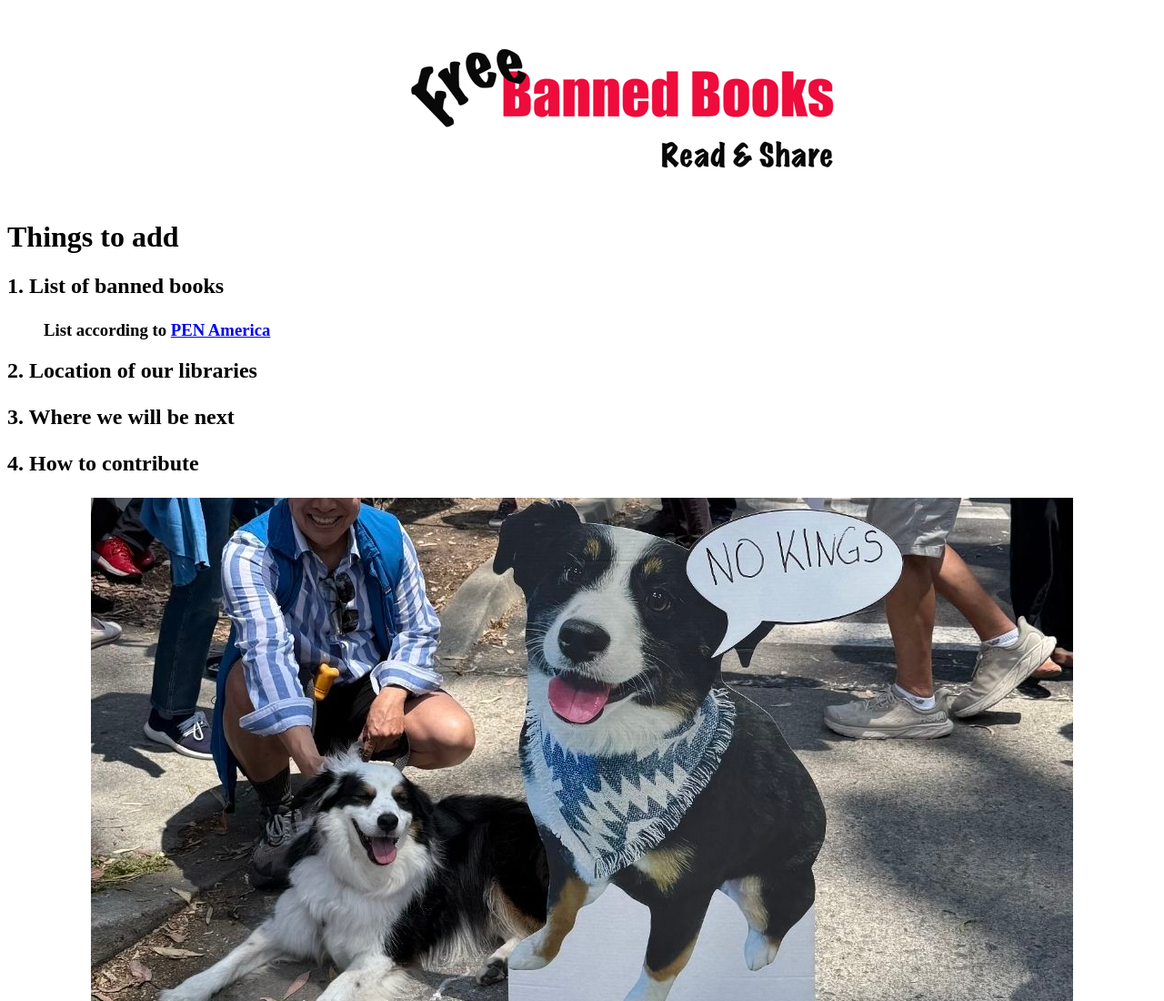
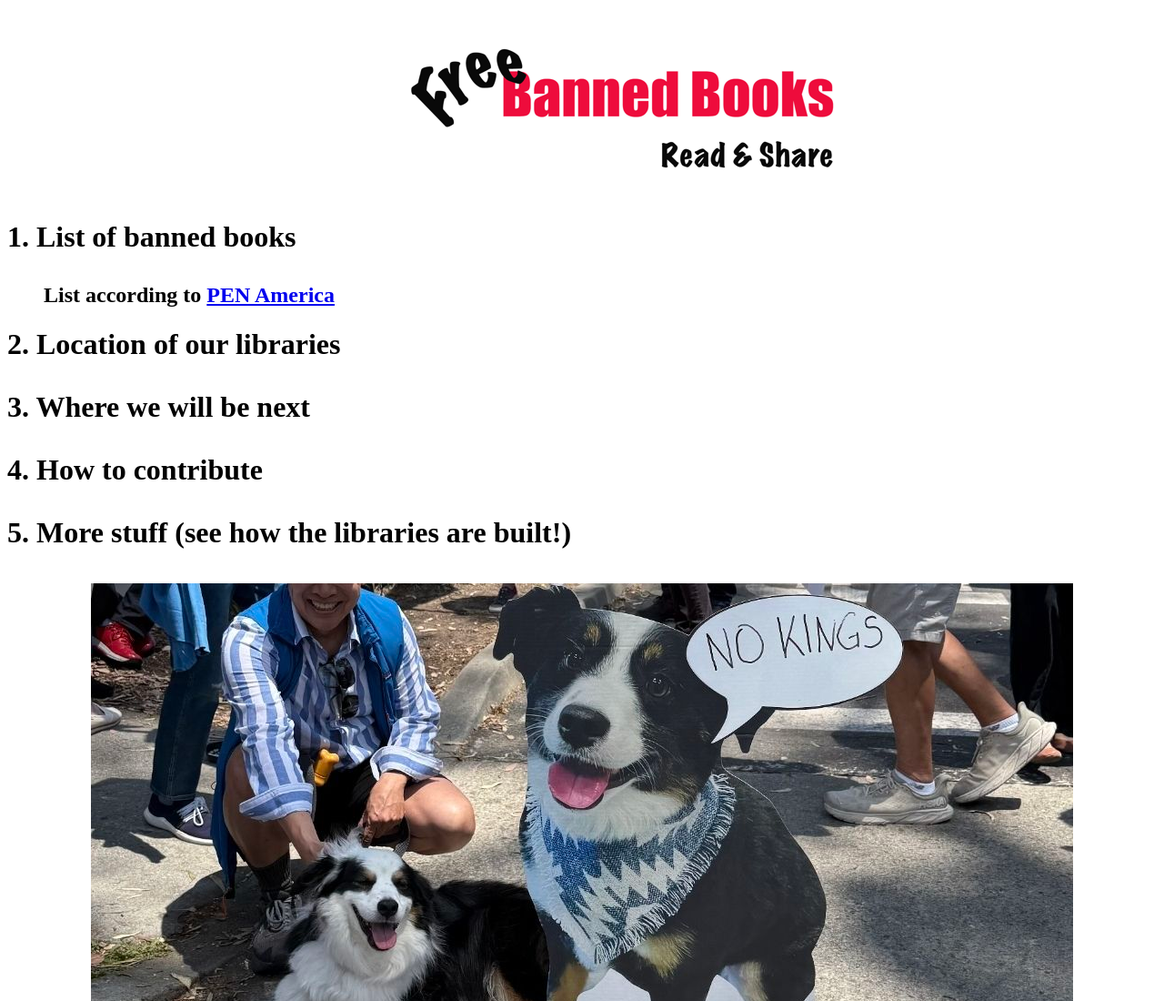
Before and after one commit to FBB-maker/FBB-Home, a plain HTML site: page index.html in a window 1280 px wide. Shown: the top 1100 px of the page at 91% size. Drawn offline with Linux system fonts and the light colour scheme.

Commit message:
Update index.html

```diff
--- a/index.html
+++ b/index.html
@@ -11,19 +11,17 @@
 <p>
 <p>
 <left>
-<h1>Things to add</h1>
-<p>
-<h2>
-1. List of banned books <p>
-  <h3>
+<h1>
+  1. List of banned books <p>
+  <h2>
 <p>
   <dd>List according to <a href="https://pen.org/book-bans/">PEN America</a></dd>
-</h3>
+</h2>
 <p>
 </p>
 <p>
 </p>
-  <h2>
+  <h1>
 2. Location of our libraries
 <p>
 </p>
@@ -39,9 +37,12 @@
 </p>
 <p>
 </p>
+    5.  More stuff (see how the libraries are built!)
 </h2>
 <center>
-<img src="./NOKINGS.jpg">
+<img scr="./QR.png">
+  <p> </p>
+  <img src="./NOKINGS.jpg">
 </center>
 
 </html>
```
